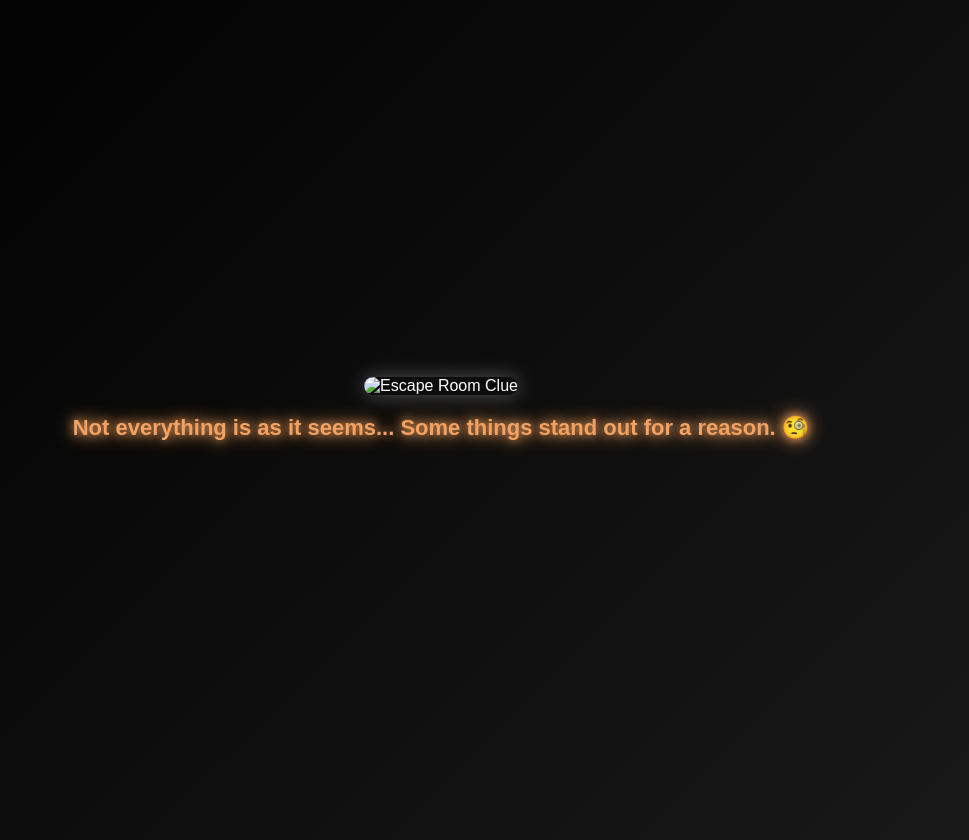
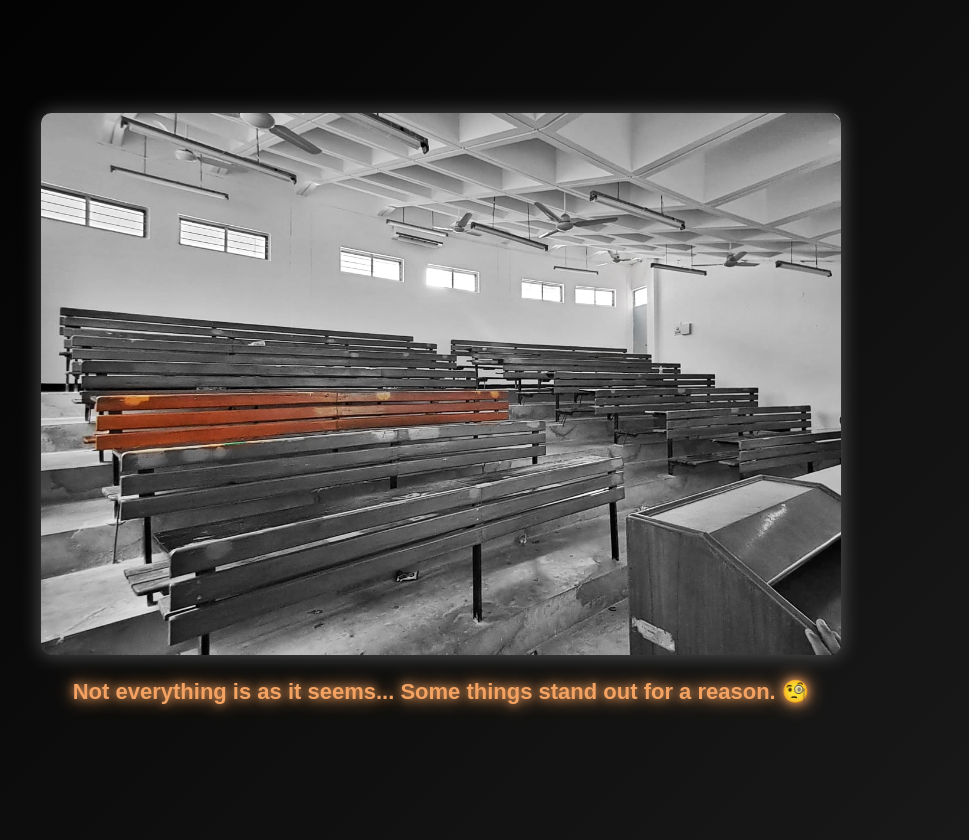
Before and after one commit to humzaanwarkhan/QR-3, a plain HTML site: page index.html in a window 1280 px wide. Shown: the whole page, without its empty margins (199-1168 px from the left). Drawn offline with Linux system fonts and the light colour scheme.

Commit message:
Update index.html

```diff
--- a/index.html
+++ b/index.html
@@ -51,7 +51,7 @@
 </head>
 <body>
     <div class="image-container">
-        <img src="/roomImage.jpeg" alt="Escape Room Clue">
+        <img src="/map/roomImage.jpeg" alt="Escape Room Clue">
     </div>
     <p class="hint-text">Not everything is as it seems... Some things stand out for a reason. 🧐</p>
 </body>
```
